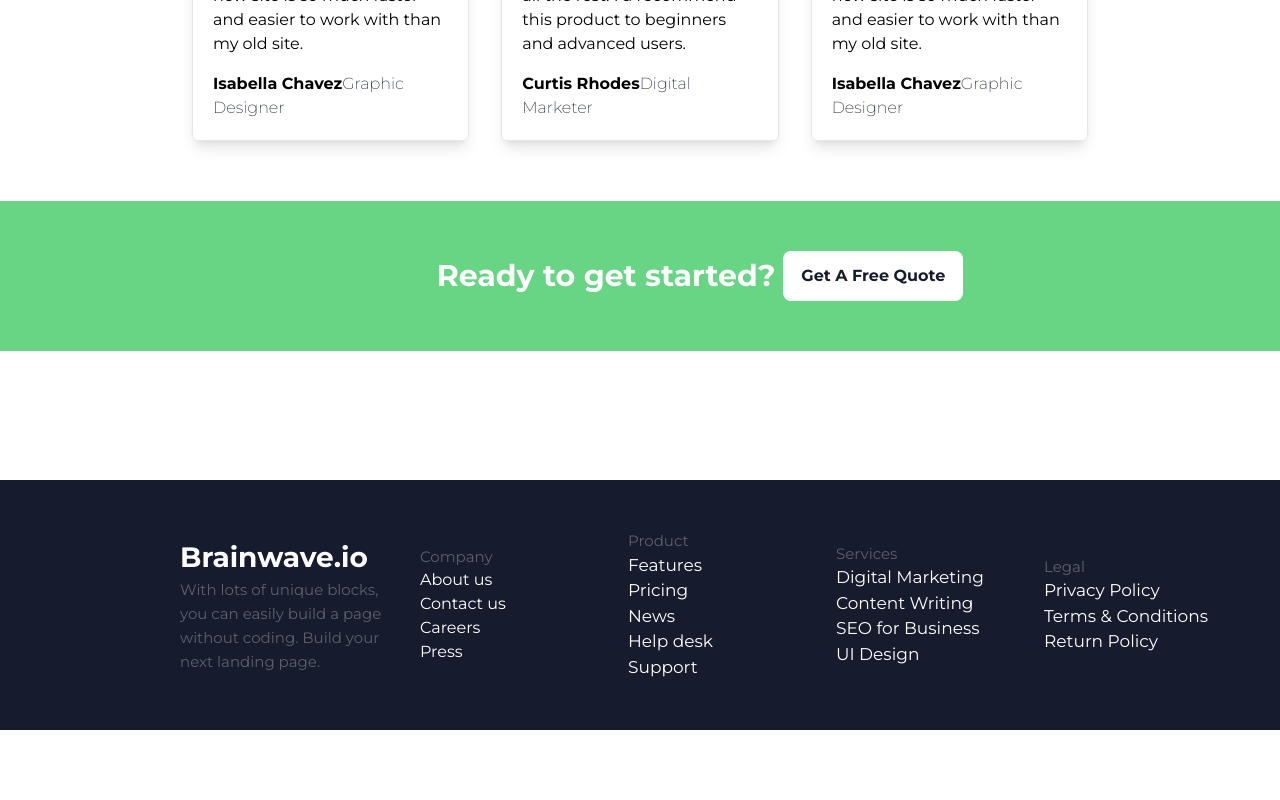
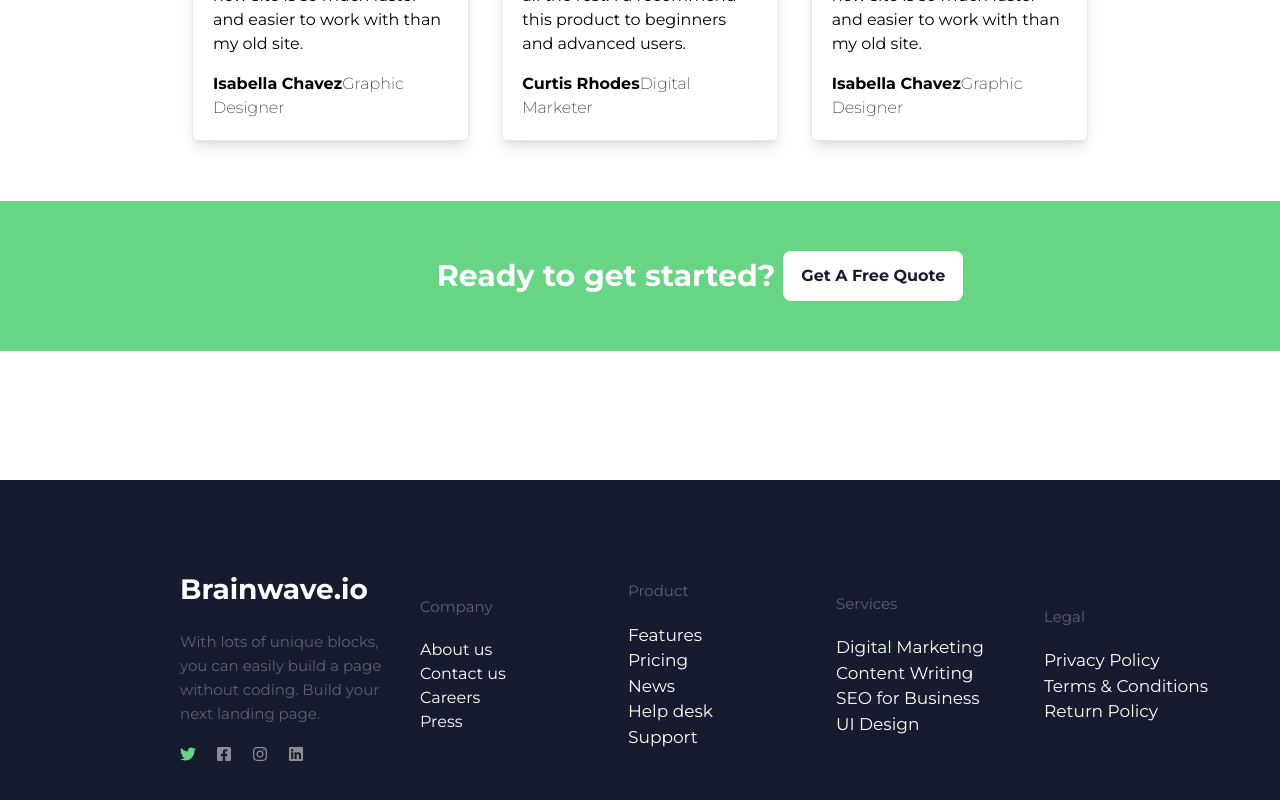
Before and after one commit to nduking/ReactKara, a React (Vite) app: page / in a window 1280 px wide. Shown: the part 3588-4388 px from the top of the page. Before the commit the page ends 4318 px from the top, so only its background shows below. Built offline with nearby package versions, Linux system fonts and the light colour scheme.

Commit message:
footer icons inserted

```diff
--- a/src/App.jsx
+++ b/src/App.jsx
@@ -1,22 +1,17 @@
 import React from "react";
 import { BrowserRouter as Router, Routes, Route } from "react-router-dom";
-import Navbar from "./components/Navbar";
 import Footer from "./components/Footer";
-import Hero from "./components/Hero";
-import Info from "./components/Info";
-import Services from "./components/Services";
-import Reasons from "./components/Reasons";
-import CTA from "./components/CTA";
-import Testimonials from "./components/Testimonials";
+
 import Homepage from "./Pages/Homepage";
+import Secondpage from './Pages/Secondpage';
 
 const App = () => {
   return (
     <div className="overflow-x-hidden scroll-smooth font-mont">
       <Router>
-        <Navbar/>
         <Routes>
           <Route path="/" element={<Homepage />} />
+          <Route path="/second_page" element={<Secondpage />} />
         </Routes>
         <Footer />
       </Router>
--- a/src/Pages/Homepage.jsx
+++ b/src/Pages/Homepage.jsx
@@ -1,13 +1,16 @@
 import React from "react";
+import Navbar from "../components/Navbar";
 import Testimonials from "../components/Testimonials";
 import Services from "../components/Services";
 import Reasons from "../components/Reasons";
 import Hero from "../components/Hero";
 import Info from "../components/Info";
 import CTA from "../components/CTA";
+
 const Homepage = () => {
   return (
     <main>
+      <Navbar />
       <Hero />
       <Info />
       <Services />
--- a/src/components/Footer.jsx
+++ b/src/components/Footer.jsx
@@ -2,24 +2,34 @@ import React from "react";
 import Heading from "./mini-component/Heading";
 import Content from "./mini-component/Content";
 import { Link } from "react-router-dom";
+import { FaTwitter } from "react-icons/fa";
+import { FaFacebookSquare } from "react-icons/fa";
+import { FaInstagram } from "react-icons/fa";
+import { FaLinkedin } from "react-icons/fa";
 
 const Footer = () => {
   return (
-    <section className="grid grid-cols-5  bg-brainyWaveBlack w-[1400px] h-[250px] py-12 px-[180px] space-x-8 items-center justify-center">
+    <section className="grid grid-cols-5  bg-brainyWaveBlack w-[1400px] h-[350px] py-12 px-[180px] space-x-8 items-center justify-center mx-auto">
       <div>
         <Heading
-          className={`text-[28px] font-bold text-white`}
+          className={`text-[28px] font-bold text-white py-5`}
           headingText={`Brainwave.io`}
         />
         <Content
           className={`text-[15px] text-white/30`}
           contentText={`With lots of unique blocks, you can easily build a page without coding. Build your next landing page.`}
         />
+        <div className="flex flex-row gap-5 mt-5 text-white/50">
+          <FaTwitter className="text-[#68D585]" />
+          <FaFacebookSquare />
+          <FaInstagram />
+          <FaLinkedin />
+        </div>
       </div>
       {/* Company */}
       <div>
         <Heading
-          className={`text-[15px] text-white/30`}
+          className={`text-[15px] text-white/30 py-5`}
           headingText={`Company`}
         />
         <ul className="flex flex-col text[17px] text-white">
@@ -32,7 +42,7 @@ const Footer = () => {
       {/* Product */}
       <div>
         <Heading
-          className={`text-[15px] text-white/30`}
+          className={`text-[15px] text-white/30 py-5`}
           headingText={`Product`}
         />
         <ul className="flex flex-col text-[17px] text-white">
@@ -46,7 +56,7 @@ const Footer = () => {
       {/* Services */}
       <div>
         <Heading
-          className={`text-[15px] text-white/30`}
+          className={`text-[15px] text-white/30 py-5`}
           headingText={`Services`}
         />
         <ul className="flex flex-col text-white text-[17px]">
@@ -59,7 +69,7 @@ const Footer = () => {
       {/* Legal */}
       <div>
         <Heading
-          className={`text-[15px] text-white/30`}
+          className={`text-[15px] text-white/30 py-5`}
           headingText={`Legal`}
         />
         <ul className="flex flex-col text-[17px] text-white ">
```
